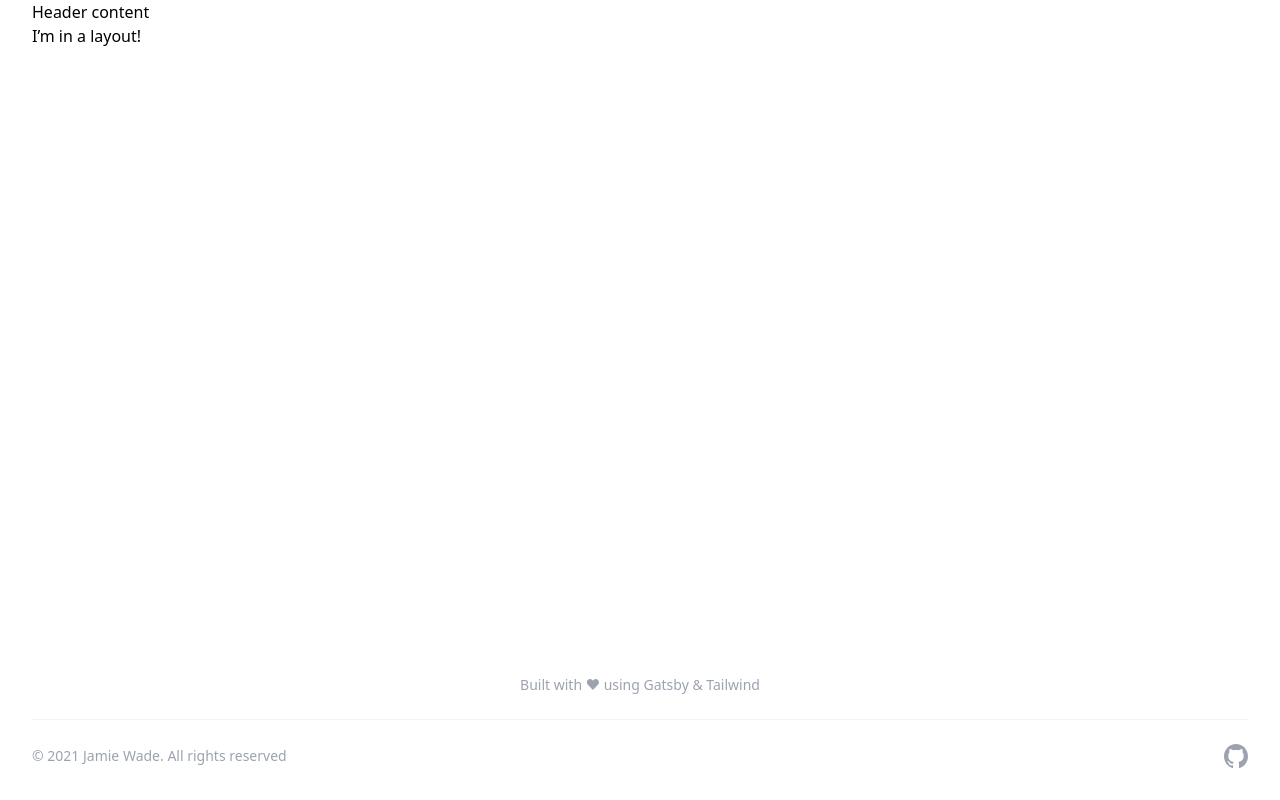
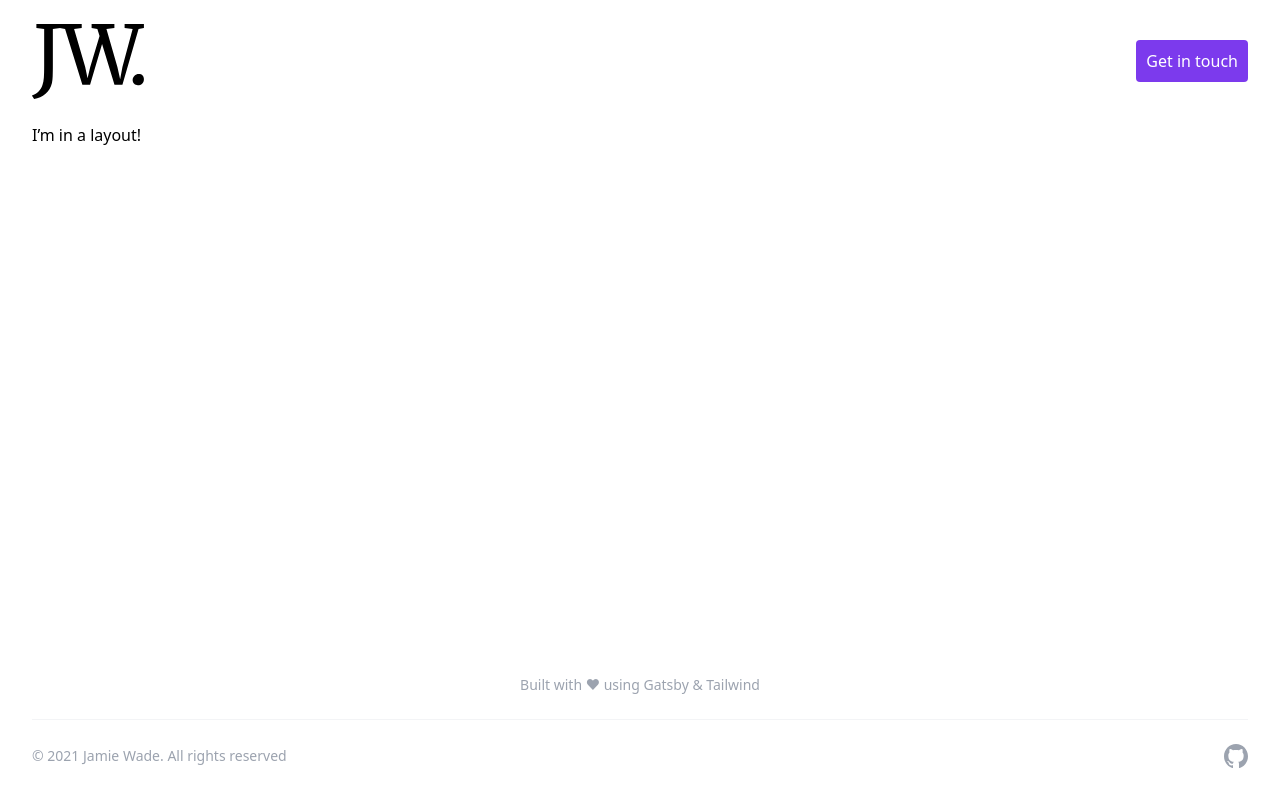
Before and after one commit to jamiewade/jamiewade.co.uk_old, a Gatsby site: page / in a window 1280 px wide. Built offline with nearby package versions, Linux system fonts and the light colour scheme; Gatsby itself is replaced by a stand-in of ours.

Commit message:
Basic header front-end

```diff
--- a/src/components/header.js
+++ b/src/components/header.js
@@ -1,10 +1,22 @@
 import React from "react"
+import logo from "../images/logo.svg";
 
 export default function Header() {
     return (
         <header>
-            <div className={"container"}>
-                Header content
+            <div className={"py-6 container"}>
+                <div className={"flex flex-row items-center justify-between text-center"}>
+                    <div>
+                        <img src={logo}
+                             alt={"Jamie Wade"}
+                             className={"block mx-auto w-20 sm:w-24 md:w-28"}
+                             loading={"lazy"}/>
+                    </div>
+
+                    <div>
+                        <a href="mailto:jamie.wade.contact@icloud.com" className={"rounded bg-purple-600 p-2.5 text-white"}>Get in touch</a>
+                    </div>
+                </div>
             </div>
         </header>
     )
```
Also changed, not shown: src/images/logo.svg (added).
